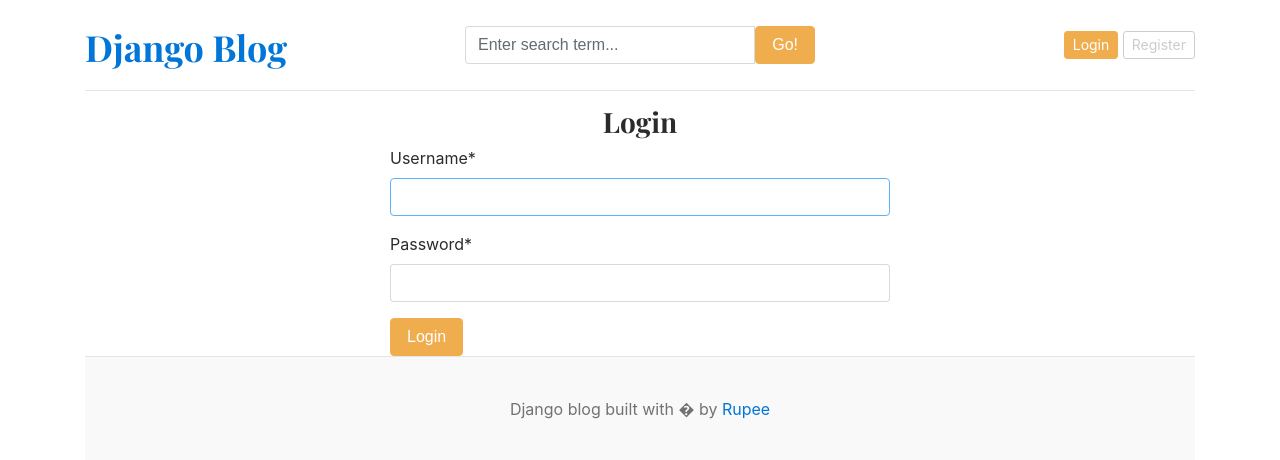
After one commit to rupee55/django-blog, a Django app: page /login/ in a window 1280 px wide. The commit adds this page. Shown: the top 460 px of the page. Run offline with Django 5.2, Linux system fonts and the light colour scheme; data that the repository does not hold is empty; some libraries are stand-ins or nearby versions.

Commit message:
registration and login

```diff
--- /dev/null
+++ b/blog_main/forms.py
@@ -0,0 +1,6 @@
+from django.contrib.auth.models import User
+from django.contrib.auth.forms import UserCreationForm
+class RegistrationForm(UserCreationForm):
+    class Meta:
+        model = User
+        fields = ['email', 'username', 'password1', 'password2']
--- a/blog_main/settings.py
+++ b/blog_main/settings.py
@@ -39,6 +39,8 @@ INSTALLED_APPS = [
     'django.contrib.staticfiles',
     'blogs',
     'others',
+    'crispy_forms',
+    'crispy_bootstrap4',
 ]
 
 MIDDLEWARE = [
@@ -130,3 +132,5 @@ DEFAULT_AUTO_FIELD = 'django.db.models.BigAutoField'
 
 MEDIA_URL = '/media/'
 MEDIA_ROOT = BASE_DIR / 'media'
+
+CRISPY_TEMPLATE_PACK = 'bootstrap4'
--- a/blog_main/urls.py
+++ b/blog_main/urls.py
@@ -25,6 +25,9 @@ urlpatterns = [
     path('admin/', admin.site.urls),
     path('', views.home, name='home'),
     path('category/', include('blogs.urls')),
-    path('<slug:slug>/', BlogsView.blogs, name='blogs'),
+    path('blogs/<slug:slug>/', BlogsView.blogs, name='blogs'),
     path('blogs/search', BlogsView.search, name='search'),
+    path('register/', views.register, name='register'),
+    path('login/', views.login, name='login'),
+    path('logout/', views.logout, name='logout'),
 ] + static(settings.MEDIA_URL, document_root=settings.MEDIA_ROOT)
--- a/blog_main/views.py
+++ b/blog_main/views.py
@@ -1,9 +1,11 @@
 
-from django.shortcuts import render
+from django.shortcuts import redirect, render
 
 from others.models import About
 from blogs.models import Category, Blog
-
+from .forms import RegistrationForm
+from django.contrib.auth.forms import AuthenticationForm
+from django.contrib import auth
 
 def home(request):
     categories = Category.objects.all()
@@ -15,3 +17,36 @@ def home(request):
         about = None
     context = {'categories': categories, 'featured_posts': featured_posts, 'posts': posts, 'about': about}
     return render(request, 'home.html', context)
+
+def register(request):
+    if request.method == 'POST':
+        form = RegistrationForm(request.POST)
+        if form.is_valid():
+            form.save()
+            return redirect('register')
+        else:
+            print(form.errors)
+    else:
+        form = RegistrationForm()
+    context = {'form': form}
+    return render(request, 'register.html', context)
+
+def login(request):
+    if request.method == 'POST':
+        form = AuthenticationForm(request, request.POST)
+        if form.is_valid():
+            username = form.cleaned_data.get('username')
+            password = form.cleaned_data.get('password')
+            user = auth.authenticate(username=username, password=password)
+            if user is not None:
+                auth.login(request, user)
+            return redirect('home')
+        else:
+            print(form.errors)
+    form = AuthenticationForm()
+    context = {'form': form}
+    return render(request, 'login.html', context)
+
+def logout(request):
+    auth.logout(request)
+    return redirect('home')
--- a/blogs/views.py
+++ b/blogs/views.py
@@ -1,6 +1,5 @@
 from django.http import HttpResponse
 from django.shortcuts import redirect, render, get_object_or_404
-from requests import post
 from .models import Blog, Category
 from django.db.models import Q
 
--- a/templates/base.html
+++ b/templates/base.html
@@ -28,8 +28,13 @@
 
           </div>
           <div class="col-4 d-flex justify-content-end align-items-center">
-            <a class="btn btn-sm btn-warning" href="#">Login</a> &nbsp;
-            <a class="btn btn-sm btn-outline-secondary" href="#">Register</a>
+            {% if not user.is_authenticated %}
+            <a class="btn btn-sm btn-warning" href="{% url 'login' %}">Login</a> &nbsp;
+            <a class="btn btn-sm btn-outline-secondary" href="{% url 'register' %}">Register</a>
+            {% else %}
+            <span class="text-muted">Welcome, {{ user.username }}</span> &nbsp;
+            <a class="btn btn-sm btn-outline-secondary" href="{% url 'logout' %}">Logout</a>
+            {% endif %}
           </div>
         </div>
       </header>
--- /dev/null
+++ b/templates/login.html
@@ -0,0 +1,11 @@
+{% extends 'base.html' %}
+{% load crispy_forms_tags %}
+{% block content %}
+<h3 class="text-center">Login</h3>
+<form action="" method="POST" style="width: 500px; margin: auto;">
+    {% csrf_token %}
+    {{ form | crispy }}
+    <button type="submit" class="btn btn-warning">Login</button>
+
+</form>
+{% endblock %}
```
Also changed, not shown: templates/register.html (added, +9 -0 lines).
